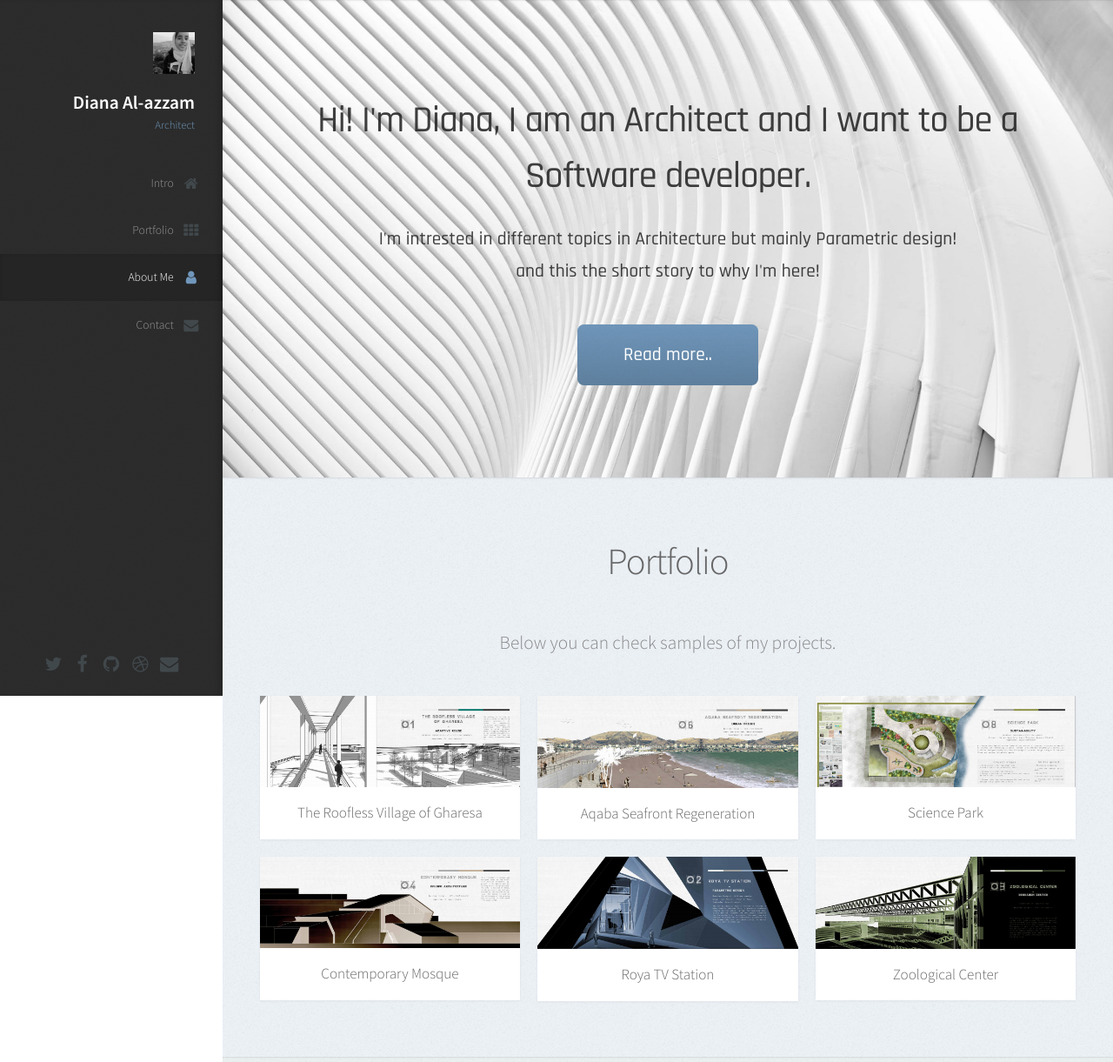
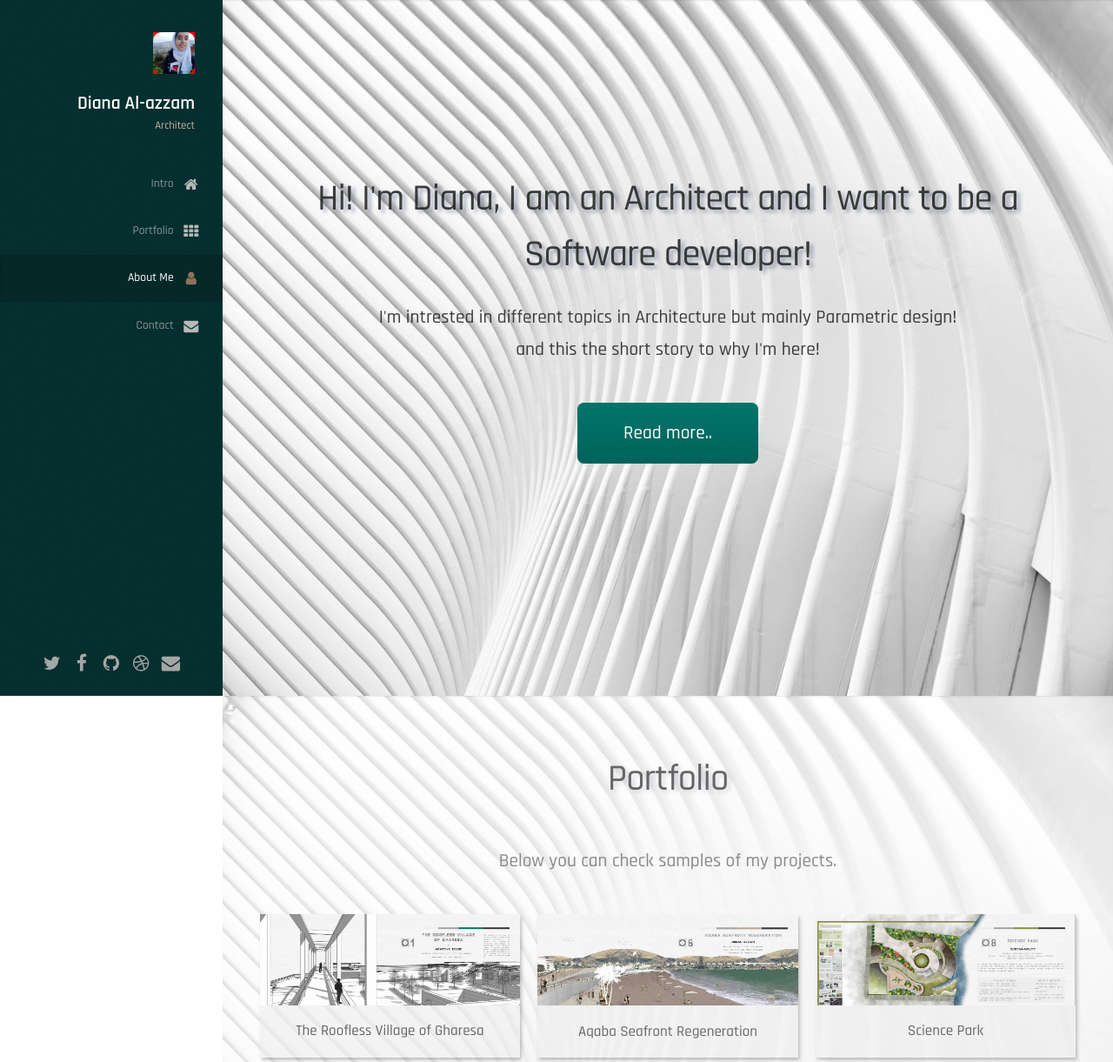
Before and after one commit to diana96alazzam/test-portfolio, a plain HTML site: page index.html in a window 1280 px wide. Shown: the top 1221 px of the page at 87% size. Drawn offline with Linux system fonts and the light colour scheme.

Commit message:
changed some colors and heights

```diff
--- a/assets/css/base.css
+++ b/assets/css/base.css
@@ -55,11 +55,15 @@ section, article {
     section > :last-child,
     section > .container, section:last-child, article > :last-child,
     article > .container, article:last-child {
-        margin-bottom: 0;
+		margin-bottom: 0;
     }
 
     .row > section, .row > article {
         margin-bottom: 0;
+	}
+
+	#aboutCont  {
+		padding: 20vh 10vh;
 	}
 
 
@@ -67,6 +71,20 @@ section, article {
 
 #main {
     margin-left: 375px;
+}
+
+.alt {
+	padding-top: 90px;
+
+}
+
+h2.alt {
+	text-shadow: 4px 3px 4px rgba(56, 70, 107, 0.438);
+
+}
+
+#logo img {
+	border-radius: 20%;
 }
 
     #main > section {
@@ -82,7 +100,6 @@ section, article {
             color: rgba(34, 34, 34, 0.87);
             color: rgba(34, 34, 34, 0.87);
 			font-family: 'Rajdhani', sans-serif;
-			f
 
 
         }
@@ -113,21 +130,25 @@ section, article {
         }
 
         #main > section.one {
-            background-color: #81918E;
-            background-image: url("../../images/pexels-photo-911738.jpeg");
+            background-color: rgb(145, 129, 141);
+			background-image: url("../../images/pexels-photo-911738.jpeg");
+			height: 100vh;
 
         }
 
         #main > section.two {
-            background-color: #6e94b81f;
+			background-image: url('../../images/lightB.jpg');
+			background-repeat: no-repeat;
+			background-size: cover;
         }
 
         #main > section.three {
-            background-color: #ecf1f1;
+			background-image: url('../../images/lightB.jpg');
+			height: 100vh;
         }
 
         #main > section.four {
-            background-color: #e8edec;
+			background-color: #e8edec;
         }
 
 
@@ -143,7 +164,7 @@ section, article {
 
 	body {
 		background: #fff;
-		font-family: 'Source Sans Pro', sans-serif;
+		font-family: 'Rajdhani', sans-serif;
 		font-size: 19pt;
 		font-weight: 300;
 		line-height: 1.75em;
@@ -187,6 +208,7 @@ section, article {
 	h2 {
 		font-size: 2em;
 		letter-spacing: -1px;
+		text-shadow: 4px 3px 4px rgba(56, 70, 107, 0.157);
 	}
 
 		h2.alt {
@@ -207,6 +229,7 @@ section, article {
 
 		header > p {
 			margin: 1em 0 0 0;
+
 		}
 
 	footer {
--- a/assets/css/layout.css
+++ b/assets/css/layout.css
@@ -1482,8 +1482,8 @@
     -webkit-justify-content: space-between;
     -ms-justify-content: space-between;
     justify-content: space-between;
-    background: #2c2c2c url("images/overlay.png");
-    box-shadow: inset -0.25em 0 0.25em 0 rgba(0, 0, 0, 0.1);
+    background: #062f2f url("images/overlay.png");
+    box-shadow: inset -0.25em 0 0.25em 0 rgba(10, 68, 65, 0.1);
     color: #fff;
     height: 100%;
     left: 0;
@@ -1519,7 +1519,7 @@
     }
 
         #header .icons a {
-            color: #41484c;
+            color: #a5a5a5;
             -moz-transition: color 0.35s ease-in-out;
             -webkit-transition: color 0.35s ease-in-out;
             -ms-transition: color 0.35s ease-in-out;
@@ -1549,9 +1549,11 @@
         position: relative;
         display: block;
         font-size: 0.6em;
-        color: #7097bb;
+        color: #c9b6a7;
         line-height: 1.25em;
         margin: 0.5em 0 0 0;
+        font-family: 'Rajdhani', sans-serif;
+
     }
 
     #logo .image {
@@ -1592,7 +1594,7 @@
                 #nav ul li a span:before {
                     position: absolute;
                     left: 0;
-                    color: #41484c;
+                    color: #b8b8b8;
                     text-align: center;
                     width: 1.25em;
                     line-height: 1.75em;
@@ -1605,7 +1607,7 @@
             }
 
                 #nav ul li a.active span:before {
-                    color: #7097bb;
+                    color: #8d725d;
                 }
 
 /* Footer */
--- a/assets/css/modules.css
+++ b/assets/css/modules.css
@@ -141,7 +141,7 @@ form select {
 }
 
 form textarea {
-    min-height: 14em;
+    min-height: 7em;
 }
 
 form ::-webkit-input-placeholder {
@@ -208,7 +208,7 @@ button,
     color: #fff !important;
     text-decoration: none;
     padding: 0.75em 2.5em 0.75em 2.5em;
-    background-color: #7097bb;
+    background-color: #02766c;
     border: 0;
     cursor: pointer;
     background-image: -moz-linear-gradient(top, rgba(0, 0, 0, 0), rgba(0, 0, 0, 0.15)), url("images/overlay.png");
@@ -226,7 +226,7 @@ button,
     input[type="reset"]:hover,
     button:hover,
     .button:hover {
-        background-color: #9ececc;
+        background-color: #045851;
     }
 
     input[type="button"]:active,
@@ -234,18 +234,19 @@ button,
     input[type="reset"]:active,
     button:active,
     .button:active {
-        background-color: #7097bb;
+        background-color: #02766c;
     }
+
 
 /* Item */
 
 .item {
-    box-shadow: 0 0.05em 0.15em 0 rgba(0, 0, 0, 0.05);
+    box-shadow: 0.09em 0.15em 0.2em 0 #50505067;
     margin-bottom: 40px;
 }
 
     .item header {
-        background: #fff;
+        background: #ecebeb85;
         margin: 0;
         padding: 1em 0 1em 0;
         font-size: 0.8em;
@@ -569,7 +570,7 @@ button,
                     color: #fff;
                     font-size: 18px;
                     line-height: 2.25em;
-                    background: rgba(128, 136, 144, 0.5);
+                    background: rgba(144, 128, 132, 0.5);
                     border-radius: 0.35em;
                     text-align: center;
                     position: absolute;
--- a/index.html
+++ b/index.html
@@ -25,7 +25,7 @@
 
 			<!-- Logo -->
 			<div id="logo">
-				<span class="image avatar48"><img src="images/Capture.PNG" alt="" /></span>
+				<span class="image avatar48"><img src="images/avatar.png" alt="" /></span>
 				<h1 id="title">Diana Al-azzam</h1>
 				<p>Architect</p>
 			</div>
@@ -66,7 +66,7 @@
 
 				<header>
 					<h2 class="alt">Hi! I'm <strong>Diana</strong>, I am an Architect and I want to be a
-						Software developer.</h2>
+						Software developer!</h2>
 					<p>I'm intrested in different topics in Architecture but mainly Parametric design!<br />
 						and this the short story to why I'm here!</p>
 				</header>
@@ -138,7 +138,7 @@
 
 		<!-- About Me -->
 		<section id="about" class="three">
-			<div class="container">
+			<div class="container" id="aboutCont">
 
 				<header>
 					<h2>About Me</h2>
@@ -147,7 +147,7 @@
 				<!-- <a href="https://issuu.com/dianaal-azzam/docs/issuu" class="image featured"><img src="images/about.PNG" alt="" /></a> -->
 
 				<p>
-					It's Diana Al-azzam an Architect and a future Software developer. I was born on the 13th of January
+					An Architect and a future Software developer. I was born on the 13th of January
 					1996 in Jordan. I studied Architecture at Jordan University of Science and Technology and currently
 					I'm taking the Intermediate Software Development course at ASAC.
 				</p>
```
Also changed, not shown: images/Capture.PNG (deleted), images/avatar.png (added), images/back.jpg (added), images/background.jpg (added), images/lightB.jpg (added).
